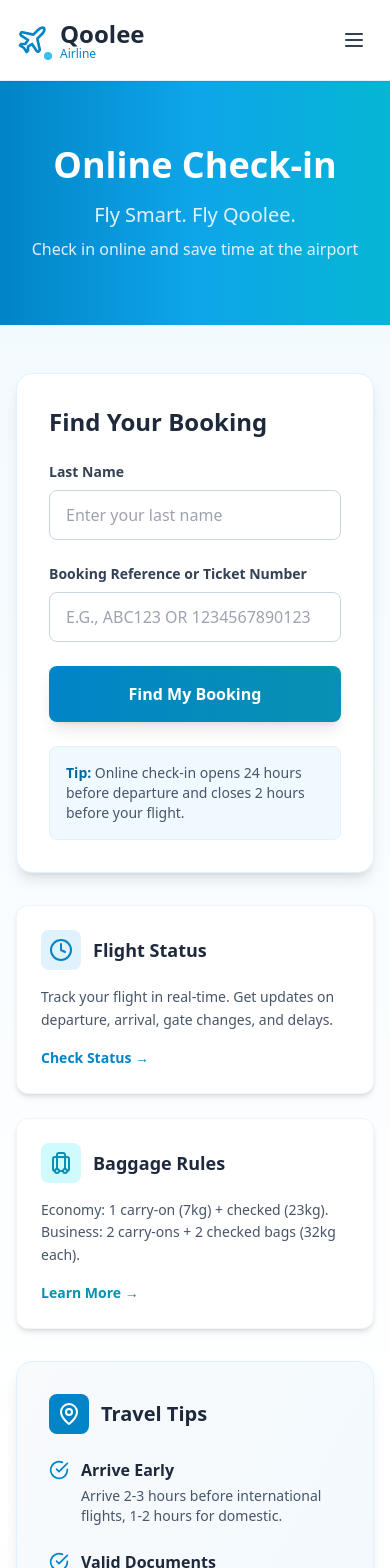
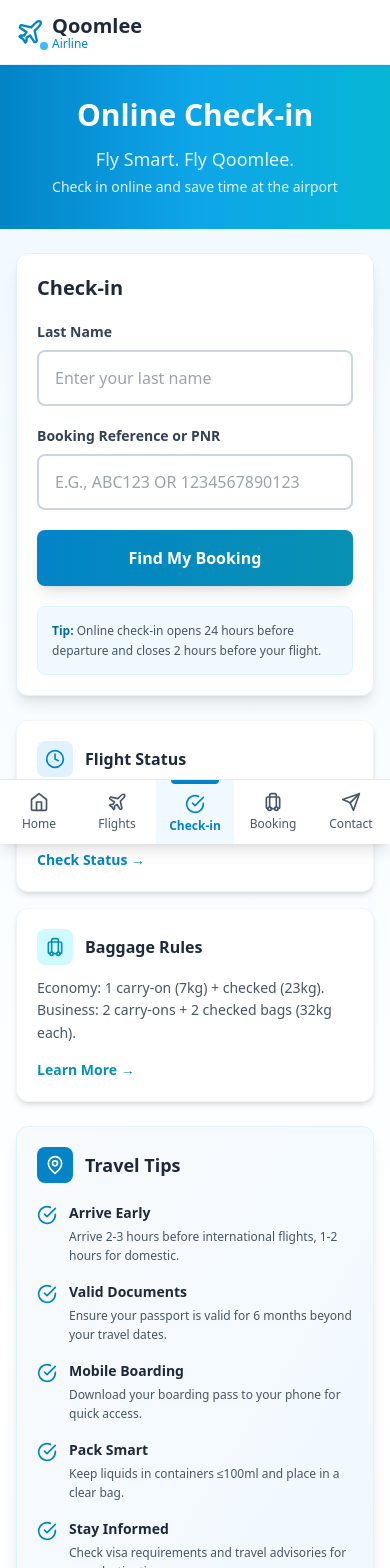
Before and after one commit to AnuchitO/qoomlee, a React (Vite) app in the folder app/: page / in a window 390 px wide. Shown: the top 1568 px of the page. Built offline with nearby package versions, Linux system fonts and the light colour scheme.

Commit message:
app: first draft checking page

```diff
--- a/app/src/App.tsx
+++ b/app/src/App.tsx
@@ -1,5 +1,5 @@
 import { useState } from 'react';
-import { Plane, Menu, X, Clock, Luggage, MapPin, CheckCircle } from 'lucide-react';
+import { Plane, Menu, X, Clock, Luggage, MapPin, CheckCircle, Home, Send } from 'lucide-react';
 
 function App() {
   const [isMenuOpen, setIsMenuOpen] = useState(false);
@@ -8,24 +8,23 @@
 
   const handleSubmit = (e: React.FormEvent) => {
     e.preventDefault();
-    // Handle form submission
     console.log('Finding booking for:', { lastName, bookingRef });
   };
 
   return (
-    <div className="min-h-screen bg-gradient-to-b from-sky-50 via-white to-sky-50">
+    <div className="min-h-screen bg-gradient-to-b from-sky-50 via-white to-sky-50 pb-20 md:pb-0">
       {/* Header */}
       <header className="bg-white shadow-sm sticky top-0 z-50 border-b border-sky-100">
         <nav className="max-w-7xl mx-auto px-4 sm:px-6 lg:px-8">
-          <div className="flex justify-between items-center h-20">
+          <div className="flex justify-between items-center h-16 sm:h-20">
             {/* Logo */}
-            <div className="flex items-center space-x-3 group cursor-pointer">
+            <div className="flex items-center space-x-2 sm:space-x-3 group cursor-pointer">
               <div className="relative">
-                <Plane className="w-8 h-8 text-sky-600 transform transition-transform group-hover:translate-x-1 group-hover:-translate-y-0.5 duration-300" />
+                <Plane className="w-7 h-7 sm:w-8 sm:h-8 text-sky-600 transform transition-transform group-hover:translate-x-1 group-hover:-translate-y-0.5 duration-300" />
                 <div className="absolute -bottom-1 -right-1 w-2 h-2 bg-sky-400 rounded-full animate-pulse"></div>
               </div>
               <div>
-                <h1 className="text-2xl font-bold text-slate-800">Qoolee</h1>
+                <h1 className="text-xl sm:text-2xl font-bold text-slate-800">Qoomlee</h1>
                 <p className="text-xs text-sky-600 -mt-1">Airline</p>
               </div>
             </div>
@@ -39,46 +38,31 @@
               <a href="#" className="text-slate-700 hover:text-sky-600 transition-colors font-medium">Contact</a>
             </div>
 
-            {/* Mobile Menu Button */}
-            <button
-              onClick={() => setIsMenuOpen(!isMenuOpen)}
-              className="md:hidden p-2 rounded-lg hover:bg-sky-50 transition-colors"
-            >
-              {isMenuOpen ? <X className="w-6 h-6 text-slate-700" /> : <Menu className="w-6 h-6 text-slate-700" />}
-            </button>
+            {/* Mobile - Empty space for symmetry */}
+            <div className="md:hidden w-12"></div>
           </div>
 
-          {/* Mobile Navigation */}
-          {isMenuOpen && (
-            <div className="md:hidden py-4 space-y-3 border-t border-sky-100 animate-fadeIn">
-              <a href="#" className="block text-slate-700 hover:text-sky-600 transition-colors font-medium py-2">Home</a>
-              <a href="#" className="block text-slate-700 hover:text-sky-600 transition-colors font-medium py-2">Flights</a>
-              <a href="#" className="block text-slate-700 hover:text-sky-600 transition-colors font-medium py-2">Manage Booking</a>
-              <a href="#" className="block text-sky-600 font-semibold py-2">Check-in</a>
-              <a href="#" className="block text-slate-700 hover:text-sky-600 transition-colors font-medium py-2">Contact</a>
-            </div>
-          )}
         </nav>
       </header>
 
       {/* Hero Section */}
-      <div className="bg-gradient-to-r from-sky-600 via-sky-500 to-cyan-500 text-white py-16 px-4">
+      <div className="bg-gradient-to-r from-sky-600 via-sky-500 to-cyan-500 text-white py-8 sm:py-12 md:py-16 px-4">
         <div className="max-w-7xl mx-auto text-center">
-          <h2 className="text-4xl md:text-5xl font-bold mb-4 animate-fadeIn">Online Check-in</h2>
-          <p className="text-xl md:text-2xl text-sky-100 mb-2 animate-fadeIn" style={{ animationDelay: '0.1s' }}>Fly Smart. Fly Qoolee.</p>
-          <p className="text-sky-100 animate-fadeIn" style={{ animationDelay: '0.2s' }}>Check in online and save time at the airport</p>
+          <h2 className="text-3xl sm:text-4xl md:text-5xl font-bold mb-3 sm:mb-4 animate-fadeIn">Online Check-in</h2>
+          <p className="text-lg sm:text-xl md:text-2xl text-sky-100 mb-1 sm:mb-2 animate-fadeIn" style={{ animationDelay: '0.1s' }}>Fly Smart. Fly Qoomlee.</p>
+          <p className="text-sm sm:text-base text-sky-100 animate-fadeIn" style={{ animationDelay: '0.2s' }}>Check in online and save time at the airport</p>
         </div>
       </div>
 
       {/* Main Content */}
-      <div className="max-w-7xl mx-auto px-4 sm:px-6 lg:px-8 py-12">
-        <div className="grid lg:grid-cols-3 gap-8">
+      <div className="max-w-7xl mx-auto px-4 sm:px-6 lg:px-8 py-6 sm:py-8 md:py-12">
+        <div className="grid lg:grid-cols-3 gap-6 sm:gap-8">
           {/* Check-in Form */}
           <div className="lg:col-span-2">
-            <div className="bg-white rounded-2xl shadow-lg p-8 border border-sky-100 hover:shadow-xl transition-shadow duration-300">
-              <h3 className="text-2xl font-bold text-slate-800 mb-6">Find Your Booking</h3>
+            <div className="bg-white rounded-xl sm:rounded-2xl shadow-lg p-5 sm:p-6 md:p-8 border border-sky-100 hover:shadow-xl transition-shadow duration-300">
+              <h3 className="text-xl sm:text-2xl font-bold text-slate-800 mb-5 sm:mb-6">Check-in</h3>
 
-              <form onSubmit={handleSubmit} className="space-y-6">
+              <form onSubmit={handleSubmit} className="space-y-5 sm:space-y-6">
                 <div>
                   <label htmlFor="lastName" className="block text-sm font-semibold text-slate-700 mb-2">
                     Last Name
@@ -88,70 +72,72 @@
                     id="lastName"
                     value={lastName}
                     onChange={(e) => setLastName(e.target.value)}
-                    className="w-full px-4 py-3 rounded-lg border border-slate-300 focus:border-sky-500 focus:ring-2 focus:ring-sky-200 outline-none transition-all"
+                    className="w-full px-4 py-3.5 sm:py-3 text-base rounded-lg border-2 border-slate-300 focus:border-sky-500 focus:ring-2 focus:ring-sky-200 outline-none transition-all touch-manipulation"
                     placeholder="Enter your last name"
+                    autoComplete="family-name"
                     required
                   />
                 </div>
 
                 <div>
                   <label htmlFor="bookingRef" className="block text-sm font-semibold text-slate-700 mb-2">
-                    Booking Reference or Ticket Number
+                    Booking Reference or PNR
                   </label>
                   <input
                     type="text"
                     id="bookingRef"
                     value={bookingRef}
                     onChange={(e) => setBookingRef(e.target.value)}
-                    className="w-full px-4 py-3 rounded-lg border border-slate-300 focus:border-sky-500 focus:ring-2 focus:ring-sky-200 outline-none transition-all uppercase"
+                    className="w-full px-4 py-3.5 sm:py-3 text-base rounded-lg border-2 border-slate-300 focus:border-sky-500 focus:ring-2 focus:ring-sky-200 outline-none transition-all uppercase touch-manipulation"
                     placeholder="e.g., ABC123 or 1234567890123"
+                    autoComplete="off"
                     required
                   />
                 </div>
 
                 <button
                   type="submit"
-                  className="w-full bg-gradient-to-r from-sky-600 to-cyan-600 text-white font-semibold py-4 rounded-lg hover:from-sky-700 hover:to-cyan-700 transform hover:scale-[1.02] active:scale-[0.98] transition-all duration-200 shadow-lg hover:shadow-xl"
+                  className="w-full bg-gradient-to-r from-sky-600 to-cyan-600 text-white font-semibold py-4 sm:py-4 text-base sm:text-lg rounded-lg hover:from-sky-700 hover:to-cyan-700 active:scale-[0.98] transition-all duration-200 shadow-lg hover:shadow-xl touch-manipulation"
                 >
                   Find My Booking
                 </button>
               </form>
 
-              <div className="mt-6 p-4 bg-sky-50 rounded-lg border border-sky-100">
-                <p className="text-sm text-slate-600">
+              <div className="mt-5 sm:mt-6 p-3.5 sm:p-4 bg-sky-50 rounded-lg border border-sky-100">
+                <p className="text-xs sm:text-sm text-slate-600 leading-relaxed">
                   <span className="font-semibold text-sky-700">Tip:</span> Online check-in opens 24 hours before departure and closes 2 hours before your flight.
                 </p>
               </div>
             </div>
 
             {/* Flight Status & Baggage Rules */}
-            <div className="grid md:grid-cols-2 gap-6 mt-8">
-              <div className="bg-white rounded-xl shadow-md p-6 border border-slate-100 hover:shadow-lg transition-shadow">
-                <div className="flex items-center space-x-3 mb-4">
+            <div className="grid sm:grid-cols-2 gap-4 sm:gap-6 mt-6 sm:mt-8">
+              <div className="bg-white rounded-xl shadow-md p-5 sm:p-6 border border-slate-100 hover:shadow-lg transition-shadow touch-manipulation active:scale-[0.99]">
+                <div className="flex items-center space-x-3 mb-3 sm:mb-4">
                   <div className="p-2 bg-sky-100 rounded-lg">
-                    <Clock className="w-6 h-6 text-sky-600" />
+                    <Clock className="w-5 h-5 sm:w-6 sm:h-6 text-sky-600" />
                   </div>
-                  <h4 className="text-lg font-bold text-slate-800">Flight Status</h4>
+                  <h4 className="text-base sm:text-lg font-bold text-slate-800">Flight Status</h4>
                 </div>
-                <p className="text-slate-600 text-sm leading-relaxed">
+                <p className="text-slate-600 text-sm leading-relaxed mb-3 sm:mb-4">
                   Track your flight in real-time. Get updates on departure, arrival, gate changes, and delays.
                 </p>
-                <button className="mt-4 text-sky-600 font-semibold hover:text-sky-700 transition-colors text-sm">
+                <button className="text-sky-600 font-semibold hover:text-sky-700 active:text-sky-800 transition-colors text-sm touch-manipulation">
                   Check Status →
                 </button>
               </div>
 
-              <div className="bg-white rounded-xl shadow-md p-6 border border-slate-100 hover:shadow-lg transition-shadow">
-                <div className="flex items-center space-x-3 mb-4">
+              <div className="bg-white rounded-xl shadow-md p-5 sm:p-6 border border-slate-100 hover:shadow-lg transition-shadow touch-manipulation active:scale-[0.99]">
+                <div className="flex items-center space-x-3 mb-3 sm:mb-4">
                   <div className="p-2 bg-cyan-100 rounded-lg">
-                    <Luggage className="w-6 h-6 text-cyan-600" />
+                    <Luggage className="w-5 h-5 sm:w-6 sm:h-6 text-cyan-600" />
                   </div>
-                  <h4 className="text-lg font-bold text-slate-800">Baggage Rules</h4>
+                  <h4 className="text-base sm:text-lg font-bold text-slate-800">Baggage Rules</h4>
                 </div>
-                <p className="text-slate-600 text-sm leading-relaxed">
+                <p className="text-slate-600 text-sm leading-relaxed mb-3 sm:mb-4">
                   Economy: 1 carry-on (7kg) + checked (23kg). Business: 2 carry-ons + 2 checked bags (32kg each).
                 </p>
-                <button className="mt-4 text-cyan-600 font-semibold hover:text-cyan-700 transition-colors text-sm">
+                <button className="text-cyan-600 font-semibold hover:text-cyan-700 active:text-cyan-800 transition-colors text-sm touch-manipulation">
                   Learn More →
                 </button>
               </div>
@@ -160,61 +146,61 @@
 
           {/* Sidebar - Travel Tips */}
           <div className="lg:col-span-1">
-            <div className="bg-gradient-to-br from-slate-50 to-sky-50 rounded-2xl shadow-lg p-8 border border-sky-100 sticky top-24">
-              <div className="flex items-center space-x-3 mb-6">
+            <div className="bg-gradient-to-br from-slate-50 to-sky-50 rounded-xl sm:rounded-2xl shadow-lg p-5 sm:p-6 md:p-8 border border-sky-100 lg:sticky lg:top-24">
+              <div className="flex items-center space-x-3 mb-5 sm:mb-6">
                 <div className="p-2 bg-sky-600 rounded-lg">
-                  <MapPin className="w-6 h-6 text-white" />
+                  <MapPin className="w-5 h-5 sm:w-6 sm:h-6 text-white" />
                 </div>
-                <h3 className="text-xl font-bold text-slate-800">Travel Tips</h3>
+                <h3 className="text-lg sm:text-xl font-bold text-slate-800">Travel Tips</h3>
               </div>
 
-              <div className="space-y-6">
+              <div className="space-y-4 sm:space-y-6">
                 <div className="flex items-start space-x-3">
                   <CheckCircle className="w-5 h-5 text-sky-600 mt-0.5 flex-shrink-0" />
                   <div>
-                    <h5 className="font-semibold text-slate-800 mb-1">Arrive Early</h5>
-                    <p className="text-sm text-slate-600">Arrive 2-3 hours before international flights, 1-2 hours for domestic.</p>
+                    <h5 className="font-semibold text-slate-800 mb-1 text-sm sm:text-base">Arrive Early</h5>
+                    <p className="text-xs sm:text-sm text-slate-600 leading-relaxed">Arrive 2-3 hours before international flights, 1-2 hours for domestic.</p>
                   </div>
                 </div>
 
                 <div className="flex items-start space-x-3">
                   <CheckCircle className="w-5 h-5 text-sky-600 mt-0.5 flex-shrink-0" />
                   <div>
-                    <h5 className="font-semibold text-slate-800 mb-1">Valid Documents</h5>
-                    <p className="text-sm text-slate-600">Ensure your passport is valid for 6 months beyond your travel dates.</p>
+                    <h5 className="font-semibold text-slate-800 mb-1 text-sm sm:text-base">Valid Documents</h5>
+                    <p className="text-xs sm:text-sm text-slate-600 leading-relaxed">Ensure your passport is valid for 6 months beyond your travel dates.</p>
                   </div>
                 </div>
 
                 <div className="flex items-start space-x-3">
                   <CheckCircle className="w-5 h-5 text-sky-600 mt-0.5 flex-shrink-0" />
                   <div>
-                    <h5 className="font-semibold text-slate-800 mb-1">Mobile Boarding</h5>
-                    <p className="text-sm text-slate-600">Download your boarding pass to your phone for quick access.</p>
+                    <h5 className="font-semibold text-slate-800 mb-1 text-sm sm:text-base">Mobile Boarding</h5>
+                    <p className="text-xs sm:text-sm text-slate-600 leading-relaxed">Download your boarding pass to your phone for quick access.</p>
                   </div>
                 </div>
 
                 <div className="flex items-start space-x-3">
                   <CheckCircle className="w-5 h-5 text-sky-600 mt-0.5 flex-shrink-0" />
                   <div>
-                    <h5 className="font-semibold text-slate-800 mb-1">Pack Smart</h5>
-                    <p className="text-sm text-slate-600">Keep liquids in containers ≤100ml and place in a clear bag.</p>
+                    <h5 className="font-semibold text-slate-800 mb-1 text-sm sm:text-base">Pack Smart</h5>
+                    <p className="text-xs sm:text-sm text-slate-600 leading-relaxed">Keep liquids in containers ≤100ml and place in a clear bag.</p>
                   </div>
                 </div>
 
                 <div className="flex items-start space-x-3">
                   <CheckCircle className="w-5 h-5 text-sky-600 mt-0.5 flex-shrink-0" />
                   <div>
-                    <h5 className="font-semibold text-slate-800 mb-1">Stay Informed</h5>
-                    <p className="text-sm text-slate-600">Check visa requirements and travel advisories for your destination.</p>
+                    <h5 className="font-semibold text-slate-800 mb-1 text-sm sm:text-base">Stay Informed</h5>
+                    <p className="text-xs sm:text-sm text-slate-600 leading-relaxed">Check visa requirements and travel advisories for your destination.</p>
                   </div>
                 </div>
               </div>
 
-              <div className="mt-8 p-4 bg-white rounded-lg border border-sky-200">
+              <div className="mt-6 sm:mt-8 p-3.5 sm:p-4 bg-white rounded-lg border border-sky-200">
                 <p className="text-xs text-slate-500 text-center">
                   Need help? Contact our 24/7 support team
                 </p>
-                <p className="text-sky-600 font-bold text-center mt-1">+1-800-QOOLEE</p>
+                <p className="text-sky-600 font-bold text-center mt-1 text-sm sm:text-base">+1-800-QOOMLEE</p>
               </div>
             </div>
           </div>
@@ -222,53 +208,99 @@
       </div>
 
       {/* Footer */}
-      <footer className="bg-slate-800 text-white mt-20">
-        <div className="max-w-7xl mx-auto px-4 sm:px-6 lg:px-8 py-12">
-          <div className="grid md:grid-cols-4 gap-8">
-            <div>
-              <div className="flex items-center space-x-2 mb-4">
+      <footer className="bg-slate-800 text-white mt-12 sm:mt-16 md:mt-20">
+        <div className="max-w-7xl mx-auto px-4 sm:px-6 lg:px-8 py-8 sm:py-10 md:py-12">
+          <div className="grid grid-cols-1 sm:grid-cols-2 lg:grid-cols-4 gap-6 sm:gap-8">
+            <div className="sm:col-span-2 lg:col-span-1">
+              <div className="flex items-center space-x-2 mb-3 sm:mb-4">
                 <Plane className="w-6 h-6 text-sky-400" />
-                <span className="text-xl font-bold">Qoolee</span>
+                <span className="text-xl font-bold">Qoomlee</span>
               </div>
-              <p className="text-slate-400 text-sm">Your trusted partner in the skies. Fly smart, fly safe, fly Qoolee.</p>
+              <p className="text-slate-400 text-sm leading-relaxed">Your trusted partner in the skies. Fly smart, fly safe, fly Qoomlee.</p>
             </div>
 
             <div>
-              <h4 className="font-semibold mb-4">Quick Links</h4>
+              <h4 className="font-semibold mb-3 sm:mb-4 text-base">Quick Links</h4>
               <ul className="space-y-2 text-sm text-slate-400">
-                <li><a href="#" className="hover:text-sky-400 transition-colors">Book a Flight</a></li>
-                <li><a href="#" className="hover:text-sky-400 transition-colors">Flight Status</a></li>
-                <li><a href="#" className="hover:text-sky-400 transition-colors">Manage Booking</a></li>
-                <li><a href="#" className="hover:text-sky-400 transition-colors">Check-in</a></li>
+                <li><a href="#" className="hover:text-sky-400 active:text-sky-300 transition-colors inline-block py-1 touch-manipulation">Book a Flight</a></li>
+                <li><a href="#" className="hover:text-sky-400 active:text-sky-300 transition-colors inline-block py-1 touch-manipulation">Flight Status</a></li>
+                <li><a href="#" className="hover:text-sky-400 active:text-sky-300 transition-colors inline-block py-1 touch-manipulation">Manage Booking</a></li>
+                <li><a href="#" className="hover:text-sky-400 active:text-sky-300 transition-colors inline-block py-1 touch-manipulation">Check-in</a></li>
               </ul>
             </div>
 
             <div>
-              <h4 className="font-semibold mb-4">Support</h4>
+              <h4 className="font-semibold mb-3 sm:mb-4 text-base">Support</h4>
               <ul className="space-y-2 text-sm text-slate-400">
-                <li><a href="#" className="hover:text-sky-400 transition-colors">Help Center</a></li>
-                <li><a href="#" className="hover:text-sky-400 transition-colors">Contact Us</a></li>
-                <li><a href="#" className="hover:text-sky-400 transition-colors">FAQs</a></li>
-                <li><a href="#" className="hover:text-sky-400 transition-colors">Baggage Info</a></li>
+                <li><a href="#" className="hover:text-sky-400 active:text-sky-300 transition-colors inline-block py-1 touch-manipulation">Help Center</a></li>
+                <li><a href="#" className="hover:text-sky-400 active:text-sky-300 transition-colors inline-block py-1 touch-manipulation">Contact Us</a></li>
+                <li><a href="#" className="hover:text-sky-400 active:text-sky-300 transition-colors inline-block py-1 touch-manipulation">FAQs</a></li>
+                <li><a href="#" className="hover:text-sky-400 active:text-sky-300 transition-colors inline-block py-1 touch-manipulation">Baggage Info</a></li>
               </ul>
             </div>
 
             <div>
-              <h4 className="font-semibold mb-4">Legal</h4>
+              <h4 className="font-semibold mb-3 sm:mb-4 text-base">Legal</h4>
               <ul className="space-y-2 text-sm text-slate-400">
-                <li><a href="#" className="hover:text-sky-400 transition-colors">Terms of Service</a></li>
-                <li><a href="#" className="hover:text-sky-400 transition-colors">Privacy Policy</a></li>
-                <li><a href="#" className="hover:text-sky-400 transition-colors">Cookie Policy</a></li>
-                <li><a href="#" className="hover:text-sky-400 transition-colors">Accessibility</a></li>
+                <li><a href="#" className="hover:text-sky-400 active:text-sky-300 transition-colors inline-block py-1 touch-manipulation">Terms of Service</a></li>
+                <li><a href="#" className="hover:text-sky-400 active:text-sky-300 transition-colors inline-block py-1 touch-manipulation">Privacy Policy</a></li>
+                <li><a href="#" className="hover:text-sky-400 active:text-sky-300 transition-colors inline-block py-1 touch-manipulation">Cookie Policy</a></li>
+                <li><a href="#" className="hover:text-sky-400 active:text-sky-300 transition-colors inline-block py-1 touch-manipulation">Accessibility</a></li>
               </ul>
             </div>
           </div>
 
-          <div className="border-t border-slate-700 mt-8 pt-8 text-center text-sm text-slate-400">
-            <p>© 2024 Qoolee Airline. All rights reserved.</p>
+          <div className="border-t border-slate-700 mt-6 sm:mt-8 pt-6 sm:pt-8 text-center text-xs sm:text-sm text-slate-400">
+            <p>© 2024 Qoomlee Airline. All rights reserved.</p>
           </div>
         </div>
       </footer>
+
+      {/* Mobile Bottom Navigation */}
+      <nav className="md:hidden fixed bottom-0 left-0 right-0 bg-white border-t border-slate-200 shadow-lg z-50 safe-area-inset-bottom">
+        <div className="grid grid-cols-5 h-16">
+          <a
+            href="#"
+            className="flex flex-col items-center justify-center space-y-1 text-slate-600 hover:text-sky-600 active:bg-sky-50 transition-colors touch-manipulation"
+          >
+            <Home className="w-5 h-5" />
+            <span className="text-xs font-medium">Home</span>
+          </a>
+
+          <a
+            href="#"
+            className="flex flex-col items-center justify-center space-y-1 text-slate-600 hover:text-sky-600 active:bg-sky-50 transition-colors touch-manipulation"
+          >
+            <Plane className="w-5 h-5" />
+            <span className="text-xs font-medium">Flights</span>
+          </a>
+
+          <a
+            href="#"
+            className="flex flex-col items-center justify-center space-y-1 text-sky-600 bg-sky-50 transition-colors touch-manipulation relative"
+          >
+            <div className="absolute top-0 left-1/2 -translate-x-1/2 w-12 h-1 bg-sky-600 rounded-b-full"></div>
+            <CheckCircle className="w-5 h-5" />
+            <span className="text-xs font-semibold">Check-in</span>
+          </a>
+
+          <a
+            href="#"
+            className="flex flex-col items-center justify-center space-y-1 text-slate-600 hover:text-sky-600 active:bg-sky-50 transition-colors touch-manipulation"
+          >
+            <Luggage className="w-5 h-5" />
+            <span className="text-xs font-medium">Booking</span>
+          </a>
+
+          <a
+            href="#"
+            className="flex flex-col items-center justify-center space-y-1 text-slate-600 hover:text-sky-600 active:bg-sky-50 transition-colors touch-manipulation"
+          >
+            <Send className="w-5 h-5" />
+            <span className="text-xs font-medium">Contact</span>
+          </a>
+        </div>
+      </nav>
     </div>
   );
 }
```
